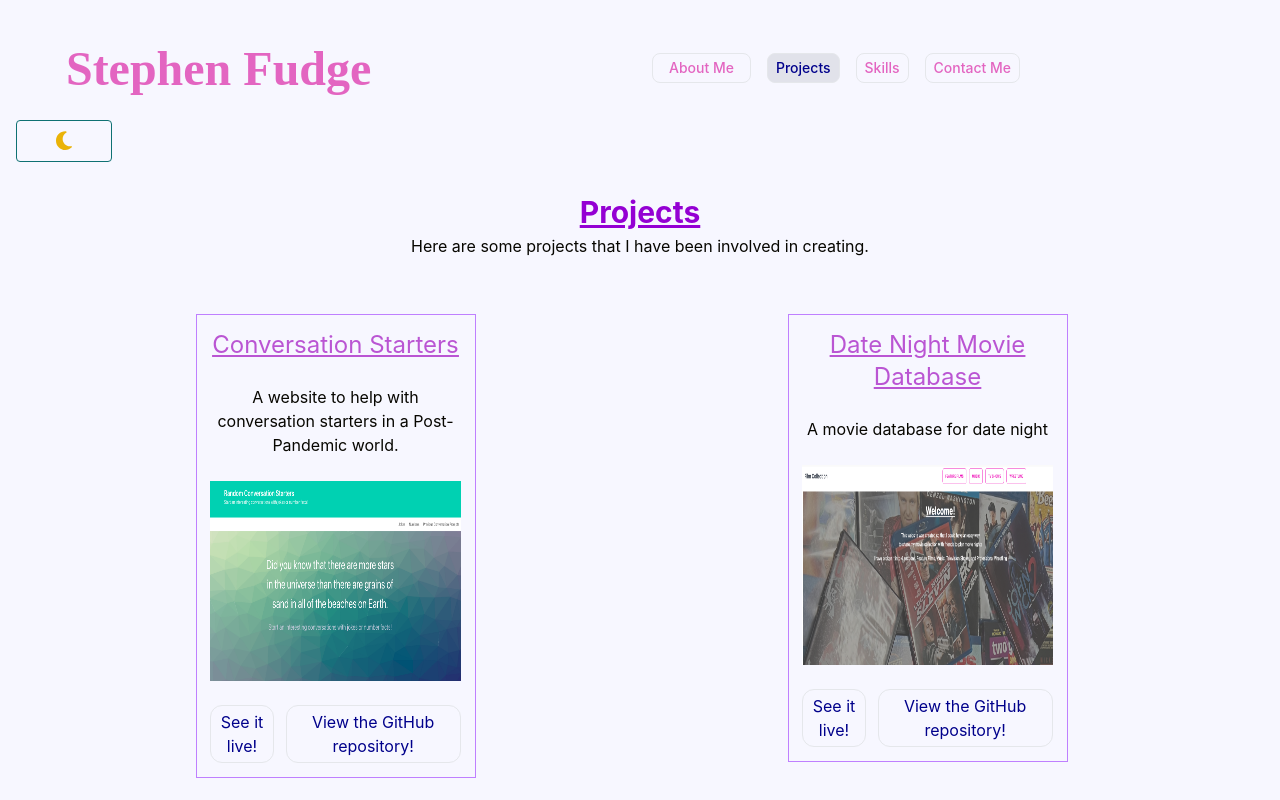
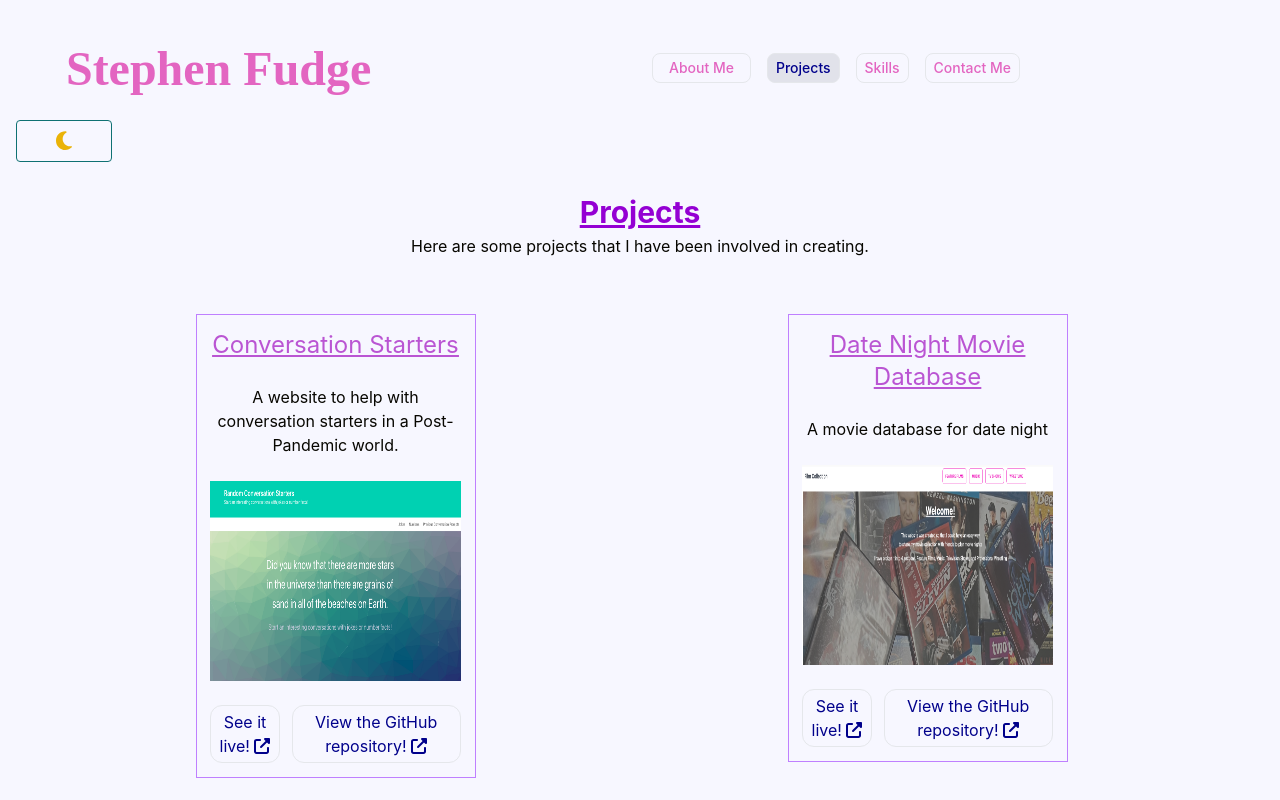
Before and after one commit to stephenfudge/portfolio, a React (Create React App) app: page / in a window 1280 px wide. Both pictures are taken after a click on the button "Projects". Shown: the top 800 px of the page. Built offline with nearby package versions, Linux system fonts and the light colour scheme.

Commit message:
added font awesome icon to buttons in projects to signify links opening in new tab

```diff
--- a/src/pages/Projects/Projects.js
+++ b/src/pages/Projects/Projects.js
@@ -1,3 +1,6 @@
+import { FontAwesomeIcon } from '@fortawesome/react-fontawesome';
+import {faExternalLinkAlt} from '@fortawesome/free-solid-svg-icons';
+
 // project card to be reused in index.js
 export default function ProjectCard(props) {
   return (
@@ -34,13 +37,13 @@ export default function ProjectCard(props) {
                 rel="noopener noreferrer"
               >
                 <button className="border rounded-xl px-0.5 py-1 mr-2 text-navy dark:text-rose">
-                  See it live!
+                  See it live! <FontAwesomeIcon icon={faExternalLinkAlt}  />
                 </button>
               </a>
               <br />
               <a href={props.repo} target="_blank" rel="noopener noreferrer">
                 <button className="border rounded-xl px-2 py-1 ml-1 text-navy dark:text-rose">
-                  View the GitHub repository!
+                  View the GitHub repository! <FontAwesomeIcon icon={faExternalLinkAlt}  />
                 </button>
               </a>
             </div>
```
